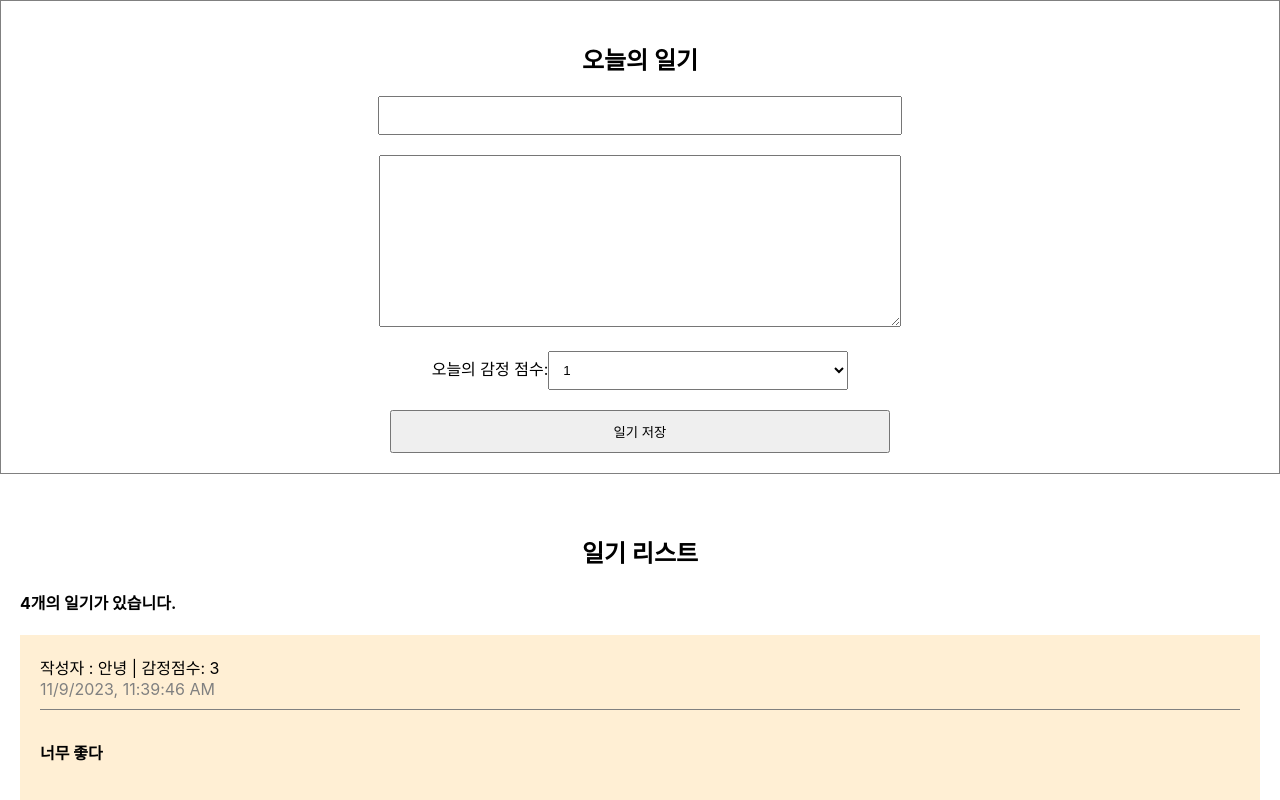
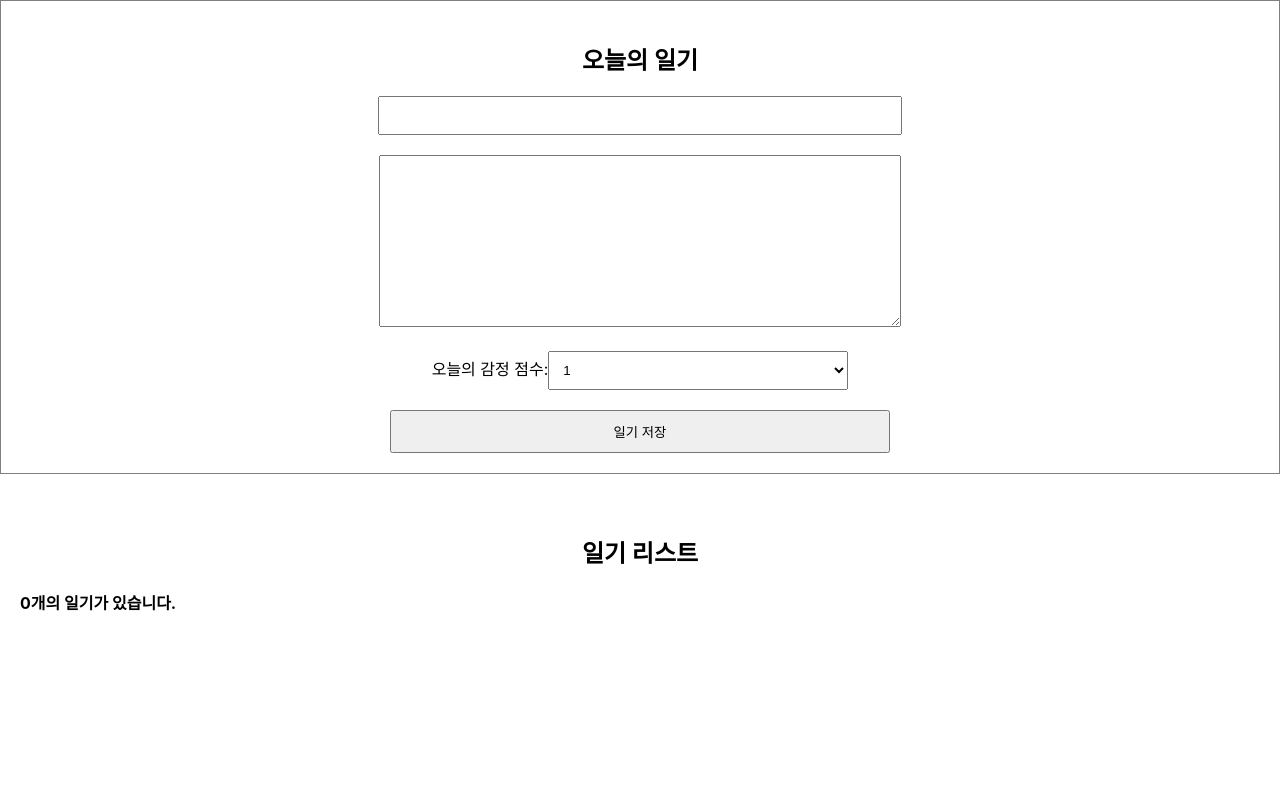
Before and after one commit to HYHYJ/simplediary, a React (Create React App) app: page / in a window 1280 px wide. Shown: the top 800 px of the page. Built offline with nearby package versions, Linux system fonts and the light colour scheme.

Commit message:
list 데이터 추가, 부모에서 자식으로 데이터 단방향

```diff
--- a/src/App.js
+++ b/src/App.js
@@ -1,43 +1,55 @@
+import { useState, useRef } from "react";
 import "./App.css";
 import DiaryEditor from "./DiaryEditor";
 import DiaryList from "./DiaryList";
 
-const dummyList = [
-  {
-    id: 1,
-    author: "안녕",
-    content: "너무 좋다",
-    emotion: 3,
-    created_date: new Date().getTime(), //현재시간을 기준으로
-  },
-  {
-    id: 2,
-    author: "하이",
-    content: "너무 좋다2",
-    emotion: 1,
-    created_date: new Date().getTime(), //현재시간을 기준으로
-  },
-  {
-    id: 3,
-    author: "봉쥬르",
-    content: "너무 좋다3",
-    emotion: 2,
-    created_date: new Date().getTime(), //현재시간을 기준으로
-  },
-  {
-    id: 4,
-    author: "곤니찌와",
-    content: "너무 좋다4",
-    emotion: 5,
-    created_date: new Date().getTime(), //현재시간을 기준으로
-  },
-];
+// const dummyList = [
+//   {
+//     id: 1,
+//     author: "안녕",
+//     content: "너무 좋다",
+//     emotion: 3,
+//     created_date: new Date().getTime(), //현재시간을 기준으로
+//   },
+//   {
+//     id: 2,
+//     author: "하이",
+//     content: "너무 좋다2",
+//     emotion: 1,
+//     created_date: new Date().getTime(), //현재시간을 기준으로
+//   },
+//   {
+//     id: 3,
+//     author: "봉쥬르",
+//     content: "너무 좋다3",
+//     emotion: 2,
+//     created_date: new Date().getTime(), //현재시간을 기준으로
+//   },
+
+// ];
 
 function App() {
+  const [data, setData] = useState([]);
+  // 변수처럼 사용
+  const dataId = useRef(0);
+  //새로운 데이터를 추기하는 함수
+  const onCreate = (author, content, emotion) => {
+    const created_date = new Date().getTime();
+    const newItem = {
+      author,
+      content,
+      emotion,
+      created_date,
+      //어떤 돔도 가르키지 않고 0이라는 값을 가지고있다.
+      id: dataId.current,
+    };
+    dataId.current += 1;
+    setData([newItem, ...data]);
+  };
   return (
     <div className="App">
-      <DiaryEditor />
-      <DiaryList diaryList={dummyList} /> {/* 더미 리스트 프롭스로 전달 */}
+      <DiaryEditor onCreate={onCreate} />
+      <DiaryList diaryList={data} /> {/* 더미 리스트 프롭스로 전달 */}
     </div>
   );
 }
--- a/src/DiaryEditor.js
+++ b/src/DiaryEditor.js
@@ -1,6 +1,6 @@
 import { useRef, useState } from "react";
 
-const DiaryEditor = () => {
+const DiaryEditor = ({ onCreate }) => {
   /* 인풋에 접근할 수 있는 기능 */
   const authorInput = useRef();
   const contentInput = useRef();
@@ -32,8 +32,14 @@
       contentInput.current.focus();
       return;
     }
-
+    onCreate(state.author, state.content, state.emotion);
     alert("저장 성공");
+    // 저장에 성공하면 기본값이 초기화된다.
+    setState({
+      author: "",
+      content: "",
+      emotion: 1,
+    });
   };
   return (
     <div className="DiaryEditor">
```
